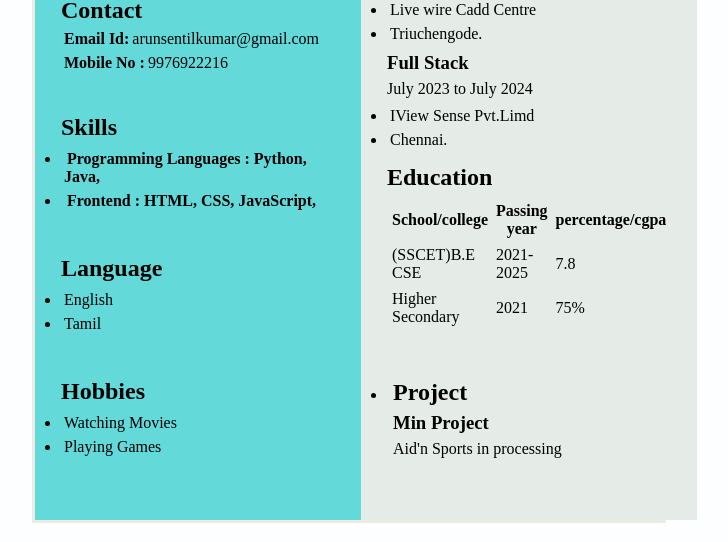
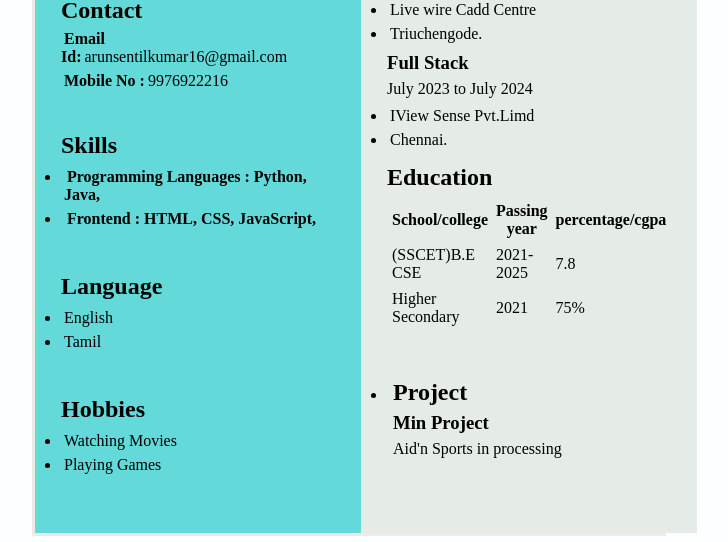
Before and after one commit to ProfessorArun/Webpage-Resume, a plain HTML site: page index.html in a window 1280 px wide. Shown: the part 446-988 px from the top of the page, without its empty margins (291-1019 px from the left). Drawn offline with Linux system fonts and the light colour scheme.

Commit message:
Update index.html

```diff
--- a/index.html
+++ b/index.html
@@ -22,7 +22,7 @@
 
 			<div class="Contact">
 				<h2>Contact</h2>
-				<p><b>Email Id:</b>arunsentilkumar@gmail.com</p>
+				<p><b>Email Id:</b>arunsentilkumar16@gmail.com</p>
 				<p><b>Mobile No :</b>9976922216</p>
 
 			</div>
```
